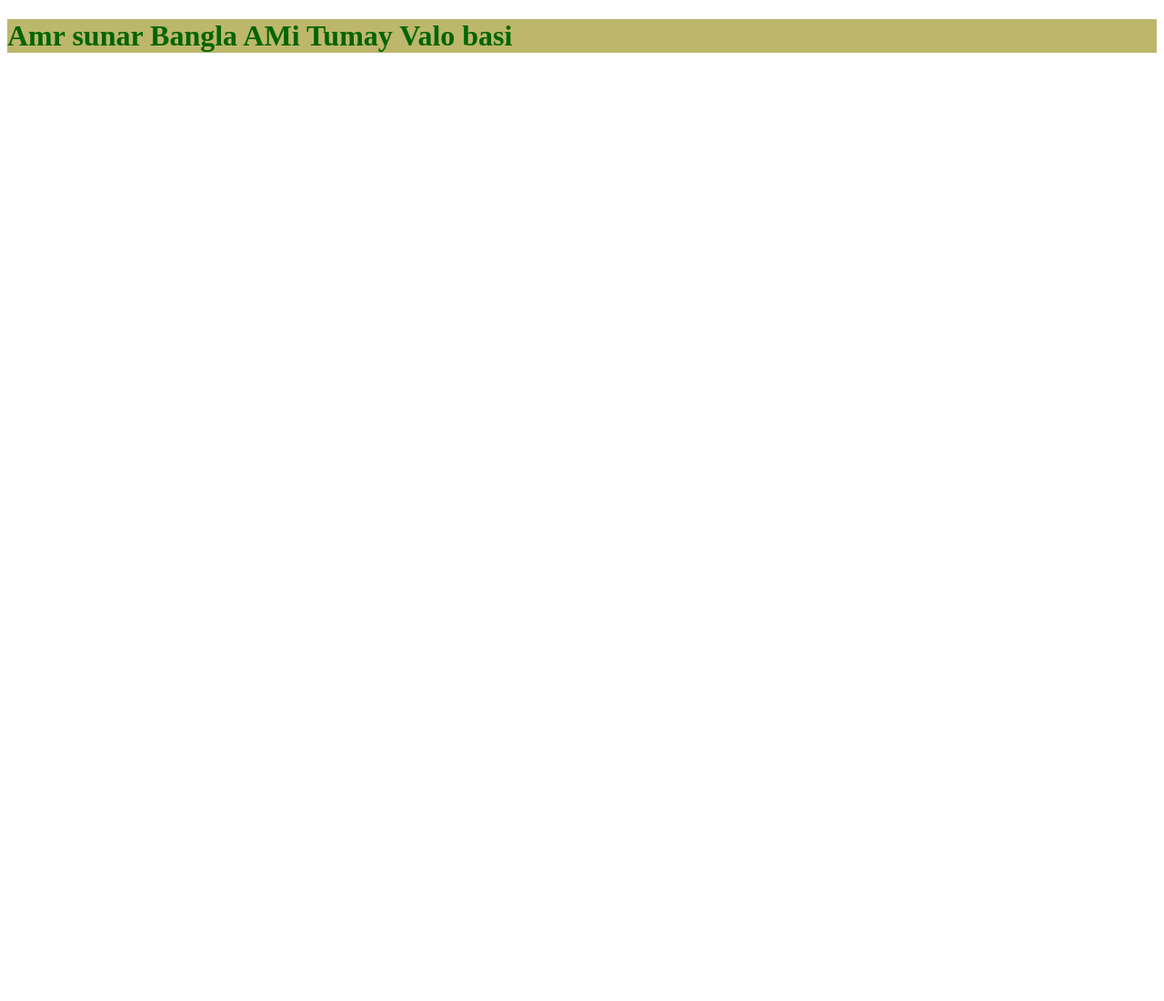
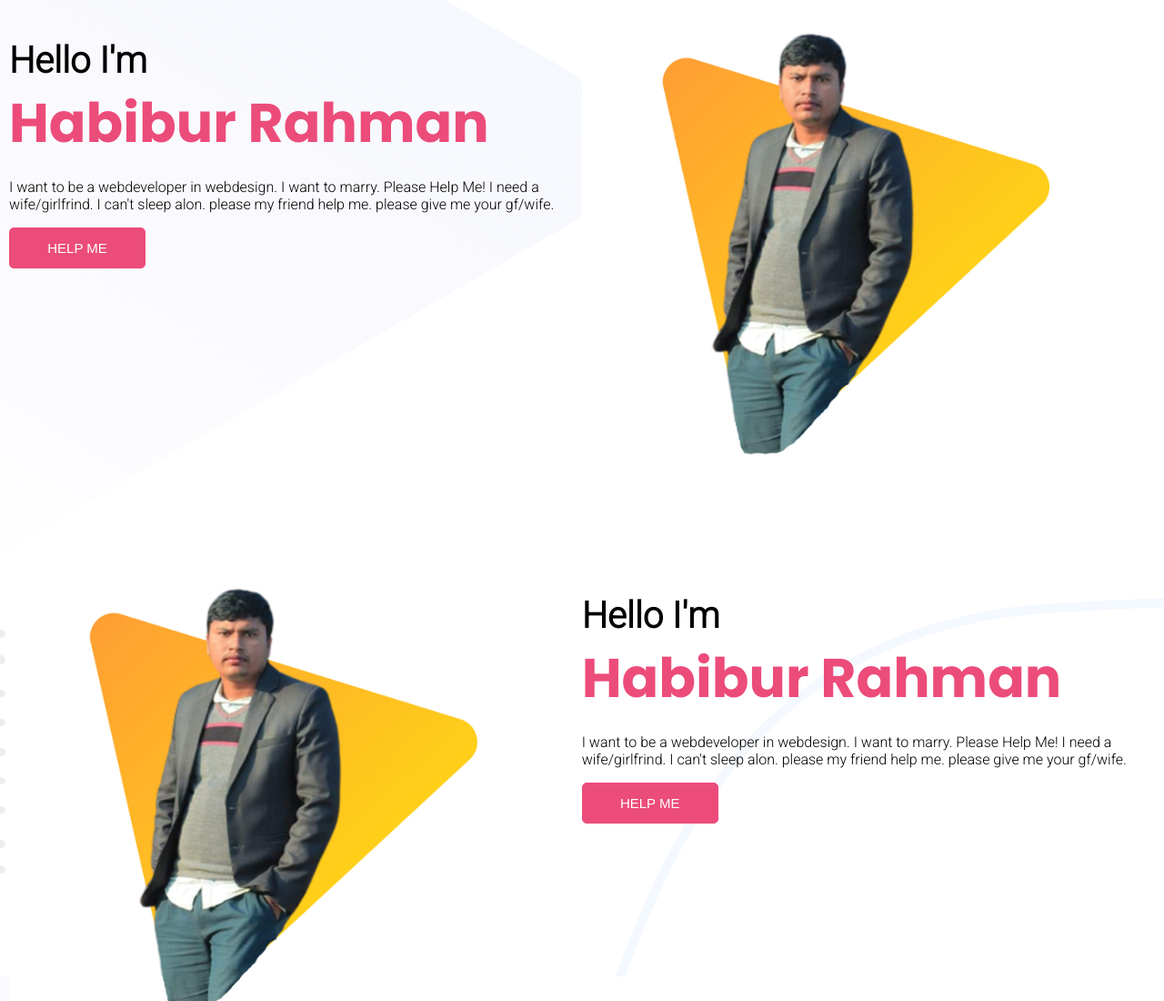
Before and after one commit to Habibnusrat/my-personal-website, a plain HTML site: page index.html in a window 1280 px wide. Shown: the top 1100 px of the page at 91% size. Before the commit the page ends 800 px from the top, so only its background shows below. Drawn offline with Linux system fonts and the light colour scheme.

Commit message:
new update

```diff
--- a/index.html
+++ b/index.html
@@ -6,8 +6,46 @@
     <meta name="viewport" content="width=device-width, initial-scale=1.0">
     <title>Document</title>
     <link rel="stylesheet" href="style.css">
+    <link rel="preconnect" href="https://fonts.googleapis.com">
+    <link rel="preconnect" href="https://fonts.gstatic.com" crossorigin>
+    <link href="https://fonts.googleapis.com/css2?family=Poppins:wght@100;300&family=Roboto:wght@300&display=swap" rel="stylesheet">
+
+    <link rel="preconnect" href="https://fonts.googleapis.com">
+<link rel="preconnect" href="https://fonts.gstatic.com" crossorigin>
+<link href="https://fonts.googleapis.com/css2?family=Poppins:wght@700&display=swap" rel="stylesheet">
+
 </head>
 <body>
-  <h1>Amr sunar Bangla AMi Tumay Valo basi</h1>
+    <section class="first-sec">
+        <div class="width-div">
+            <h1>Hello I'm</h1>
+            <p class="name"><strong>Habibur Rahman</strong> </p>
+            <p>
+                I want to be a webdeveloper in webdesign. I want to marry. Please Help Me! I need a wife/girlfrind. I can't sleep alon. please my friend help me. please give me your gf/wife.
+            </p>
+            <a href="https://www.linkedin.com/in/habibur-rahman-53917219"><button class="bnt"> HELP ME</button></a>
+
+        </div>
+
+        <div class="width-div">
+                <img src="img/image 5.png" alt="" class="img">
+        </div>
+    </section>
+    <section class="first-sec">
+        <div class="width-div">
+            <img src="img/image 5.png" alt="" class="img">
+    </div>
+        <div class="width-div">
+            <h1>Hello I'm</h1>
+            <p class="name"><strong>Habibur Rahman</strong> </p>
+            <p>
+                I want to be a webdeveloper in webdesign. I want to marry. Please Help Me! I need a wife/girlfrind. I can't sleep alon. please my friend help me. please give me your gf/wife.
+            </p>
+            <a href="https://www.linkedin.com/in/habibur-rahman-53917219"><button class="bnt"> HELP ME</button></a>
+
+        </div>
+
+
+    </section>
 </body>
 </html>
--- a/style.css
+++ b/style.css
@@ -1,4 +1,57 @@
+.first-sec{
+
+font-family: 'Roboto', sans-serif;
+
+
+}
+
+.width-div{
+    width: 49.5%;
+    margin: 0px;
+    float: left;
+    height: auto;
+    border: 2px;
+    margin: 2px;
+    overflow: hidden;
+
+}
 h1{
+    font-size: 40px;
+    margin-bottom: 0px;
+    padding: 0;
+    border: 0;
+
+}
+.name{
+    font-family: 'Poppins', sans-serif;
+    color:rgba(236,76,122,255);
+    font-size: 60px;
+    border: 0;
+    margin: 0;
+
+
+}
+.bnt{
+    font-size: 15px;
+    color: white;
+    background-color:rgba(236,76,122,255);
+    border: 1px solid rgba(236,76,122,255) ;
+    border-radius: 5px;
+    width: 150px;
+    height: 45px;
+}
+body{
+    background-image: url(img/header-bg.png);
+}
+.img{
+    width: 100%;
+    height: 100%;
+}
+
+.bnt:hover{
+    background-color: cornflowerblue;
     color: darkgreen;
-    background-color: darkkhaki;
+    border-radius: 30px;
+    border-color: cyan;
+
 }
```
Also changed, not shown: img/header-bg.png (added), img/image 5.png (added).
